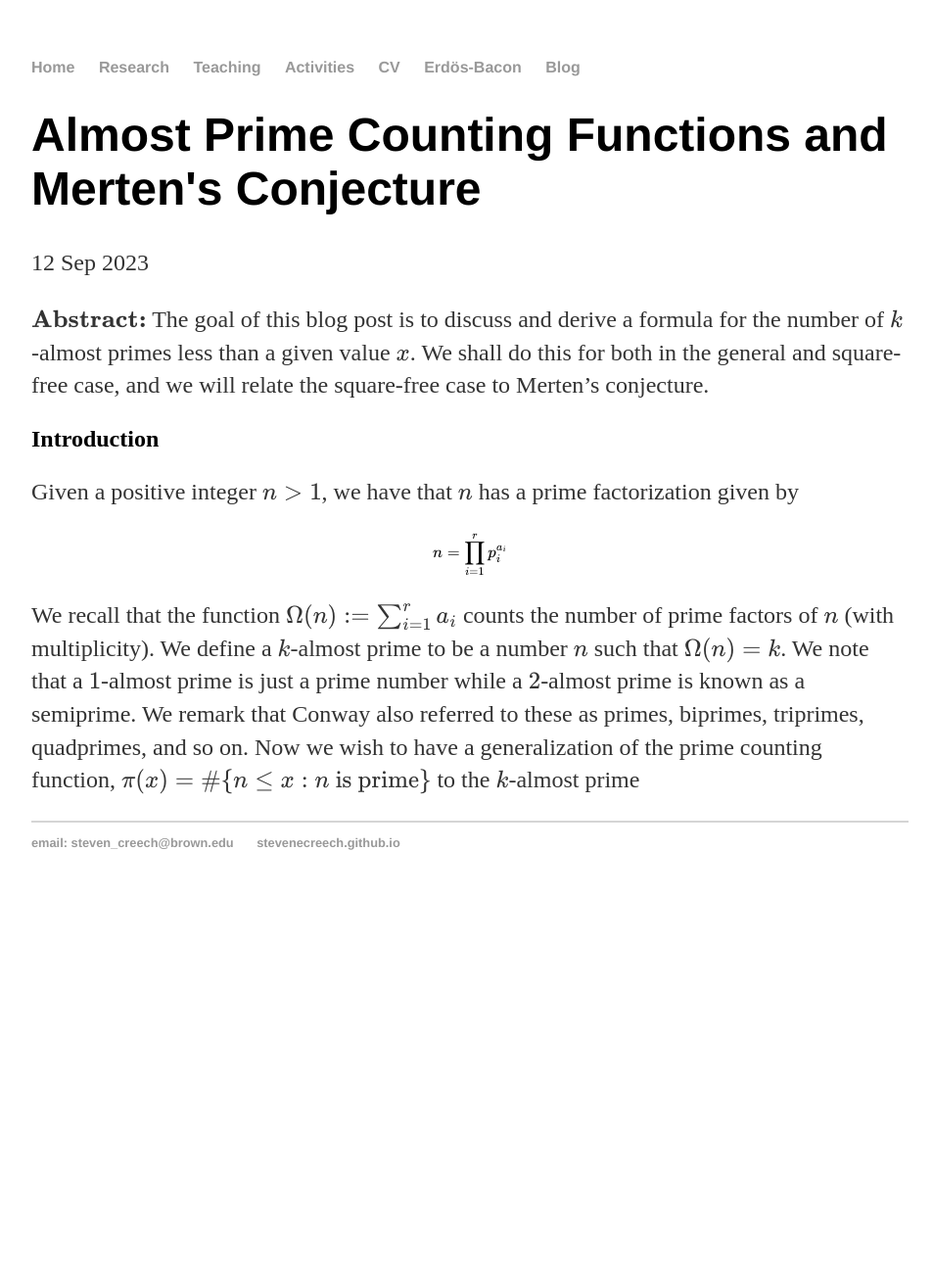
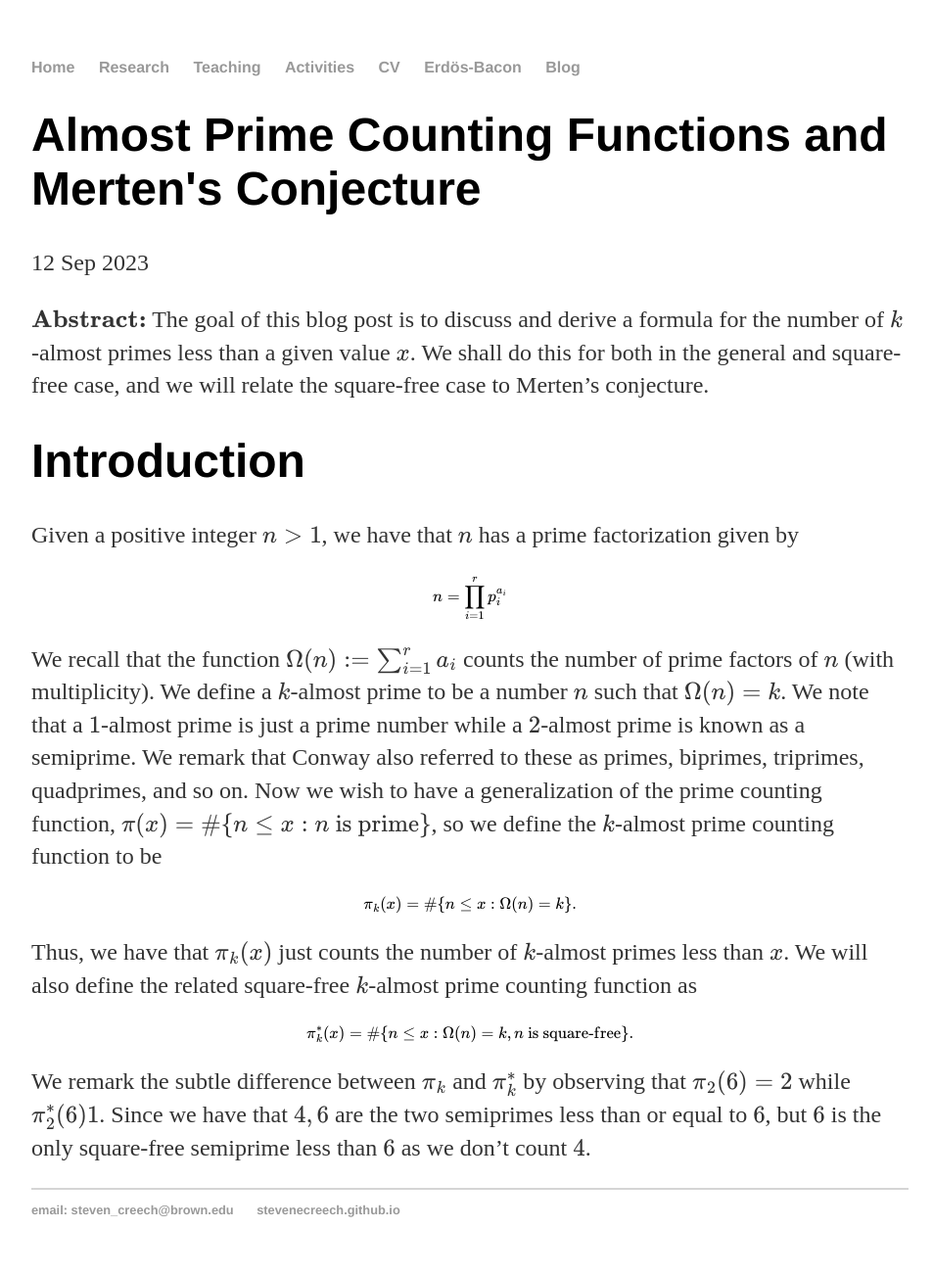
Before and after one commit to stevenecreech/stevenecreech.github.io, a Jekyll site: the page built from _posts/2023-09-12-Almost-Prime-Counting-Functions-and-Mertens-Conjecture.md, in a window 1280 px wide. Shown: the whole page at 98% size, without its empty margins (160-1113 px from the left). Built offline with Jekyll 4.4.1, drawn with Linux system fonts in a browser that asks for light colours; Markdown is read by kramdown in place of the engine named in the settings; formulas are drawn with MathJax 3; before the commit the page ends 928 px from its top, so only the background shows below that.

Commit message:
Update 2023-09-12-Almost-Prime-Counting-Functions-and-Mertens-Conjecture.md

```diff
--- a/_posts/2023-09-12-Almost-Prime-Counting-Functions-and-Mertens-Conjecture.md
+++ b/_posts/2023-09-12-Almost-Prime-Counting-Functions-and-Mertens-Conjecture.md
@@ -6,7 +6,7 @@ date: 2023-09-12
 
 $$\textbf{Abstract:}$$ The goal of this blog post is to discuss and derive a formula for the number of $$k$$-almost primes less than a given value $$x$$. We shall do this for both in the general and square-free case, and we will relate the square-free case to Merten's conjecture.
 
-<h2>Introduction</h2>
+<h1>Introduction</h1>
 
 Given a positive integer $$n>1$$, we have that $$n$$ has a prime factorization given by
 
@@ -14,4 +14,16 @@ $$
 n=\prod_{i=1}^rp_i^{a_i}
 $$
 
-We recall that the function $$\Omega(n):=\sum_{i=1}^r a_i$$ counts the number of prime factors of $$n$$ (with multiplicity). We define a $$k$$-almost prime to be a number $$n$$ such that $$\Omega(n)=k$$. We note that a $$1$$-almost prime is just a prime number while a $$2$$-almost prime is known as a semiprime. We remark that Conway also referred to these as primes, biprimes, triprimes, quadprimes, and so on. Now we wish to have a generalization of the prime counting function, $$\pi(x)=\#\{n\leq x: n \text{ is prime}\}$$ to the $$k$$-almost prime
+We recall that the function $$\Omega(n):=\sum_{i=1}^r a_i$$ counts the number of prime factors of $$n$$ (with multiplicity). We define a $$k$$-almost prime to be a number $$n$$ such that $$\Omega(n)=k$$. We note that a $$1$$-almost prime is just a prime number while a $$2$$-almost prime is known as a semiprime. We remark that Conway also referred to these as primes, biprimes, triprimes, quadprimes, and so on. Now we wish to have a generalization of the prime counting function, $$\pi(x)=\#\{n\leq x: n \text{ is prime}\}$$, so we define the $$k$$-almost prime counting function to be
+
+$$
+\pi_k(x)=\#\{n\leq x:\Omega(n)=k\}.
+$$
+
+Thus, we have that $$\pi_k(x)$$ just counts the number of $$k$$-almost primes less than $$x$$. We will also define the related square-free $$k$$-almost prime counting function as
+
+$$
+\pi_k^*(x)=\#\{n\leq x:\Omega(n)=k, n\text{ is square-free}\}.
+$$
+
+We remark the subtle difference between $$\pi_k$$ and $$\pi_k^*$$ by observing that $$\pi_2(6)=2$$ while $$\pi_2^*(6)1$$. Since we have that $$4,6$$ are the two semiprimes less than or equal to $$6$$, but $$6$$ is the only square-free semiprime less than $$6$$ as we don't count $$4$$.
```
